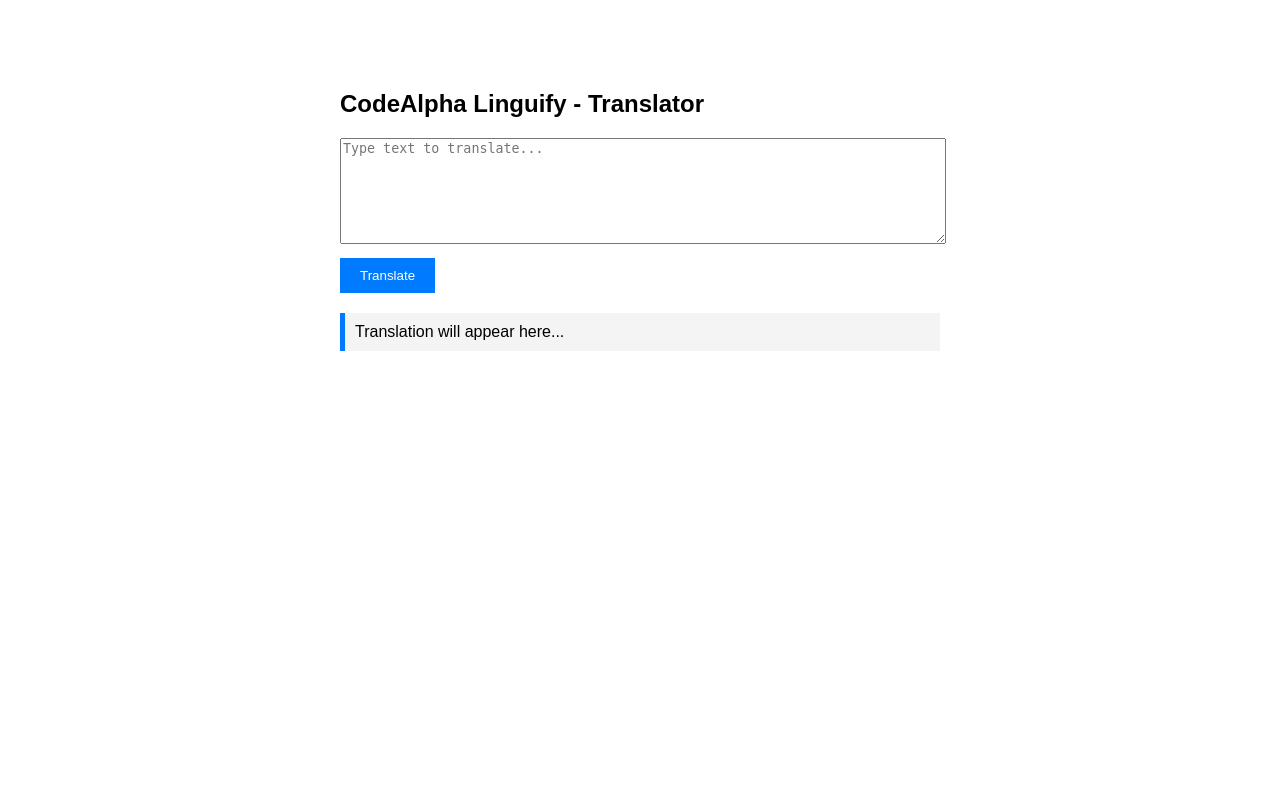
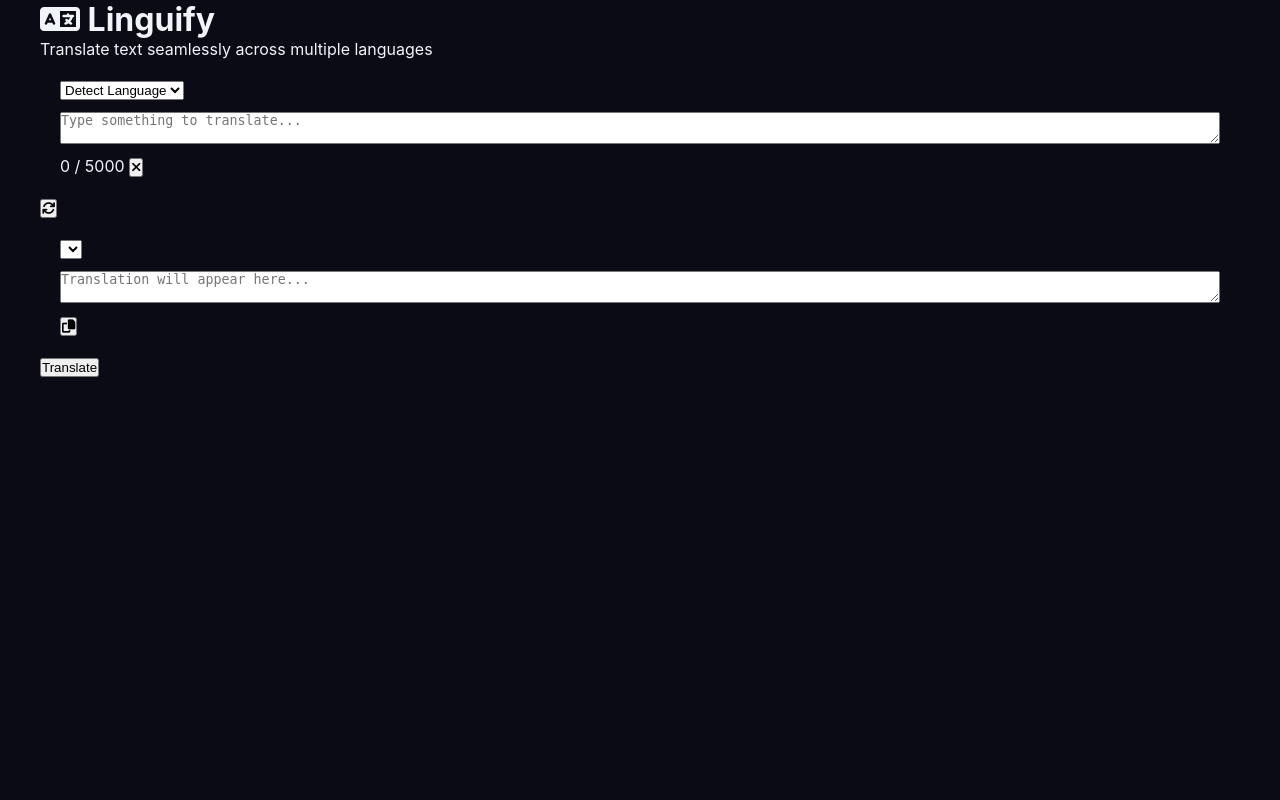
Before and after one commit to Rishab-1817/CodeAlpha-Linguify, a FastAPI app: page / in a window 1280 px wide. Run offline with FastAPI, Linux system fonts and the light colour scheme; lists and menus that the app fills with data are empty.

Commit message:
Update index.html

```diff
--- a/templates/index.html
+++ b/templates/index.html
@@ -3,32 +3,59 @@
 <head>
     <meta charset="UTF-8">
     <meta name="viewport" content="width=device-width, initial-scale=1.0">
-    <title>Language Translator</title>
-    <style>
-        body { font-family: Arial, sans-serif; max-width: 600px; margin: 50px auto; padding: 20px; }
-        textarea { width: 100%; height: 100px; margin-bottom: 10px; }
-        button { padding: 10px 20px; background-color: #007bff; color: white; border: none; cursor: pointer; }
-        #output { margin-top: 20px; padding: 10px; background: #f4f4f4; border-left: 5px solid #007bff; }
-    </style>
+    <title>Linguify - Language Translator</title>
+    <link rel="stylesheet" href="/static/style.css">
+    <link rel="stylesheet" href="https://cdnjs.cloudflare.com/ajax/libs/font-awesome/6.4.0/css/all.min.css">
 </head>
 <body>
-    <h2>CodeAlpha Linguify - Translator</h2>
-    <textarea id="text" placeholder="Type text to translate..."></textarea>
-    <button onclick="translateText()">Translate</button>
-    <div id="output">Translation will appear here...</div>
+    <div class="container">
+        <header>
+            <h1><i class="fa-solid fa-language"></i> Linguify</h1>
+            <p>Translate text seamlessly across multiple languages</p>
+        </header>
 
-    <script>
-        async function translateText() {
-            const text = document.getElementById('text').value;
-            // Adjust this fetch call to match whatever your actual translation endpoint is (e.g., /translate)
-            const response = await fetch('/translate', {
-                method: 'POST',
-                headers: { 'Content-Type': 'application/json' },
-                body: JSON.stringify({ text: text, target_lang: 'es' })
-            });
-            const data = await response.json();
-            document.getElementById('output').innerText = data.translated_text || JSON.stringify(data);
-        }
-    </script>
+        <div class="translator-box">
+            <div class="panel source-panel">
+                <div class="control-row">
+                    <select id="source-lang">
+                        <option value="auto" selected>Detect Language</option>
+                        </select>
+                </div>
+                <textarea id="source-text" placeholder="Type something to translate..."></textarea>
+                <div class="panel-footer">
+                    <span id="char-count">0 / 5000</span>
+                    <button id="clear-btn" title="Clear text"><i class="fa-solid fa-xmark"></i></button>
+                </div>
+            </div>
+
+            <div class="swap-container">
+                <button id="swap-langs-btn" title="Swap languages">
+                    <i class="fa-solid fa-arrows-rotate"></i>
+                </button>
+            </div>
+
+            <div class="panel target-panel">
+                <div class="control-row">
+                    <select id="target-lang">
+                        </select>
+                </div>
+                <textarea id="target-text" placeholder="Translation will appear here..." readonly></textarea>
+                <div class="panel-footer">
+                    <button id="copy-btn" title="Copy translation"><i class="fa-solid fa-copy"></i></button>
+                    <span id="copy-status" class="hidden">Copied!</span>
+                </div>
+            </div>
+        </div>
+
+        <div class="action-container">
+            <button id="translate-btn">Translate</button>
+        </div>
+
+        <div id="error-message" class="error-container hidden">
+            <i class="fa-solid fa-triangle-exclamation"></i> <span id="error-text">An error occurred</span>
+        </div>
+    </div>
+
+    <script src="/static/app.js"></script>
 </body>
 </html>
```
